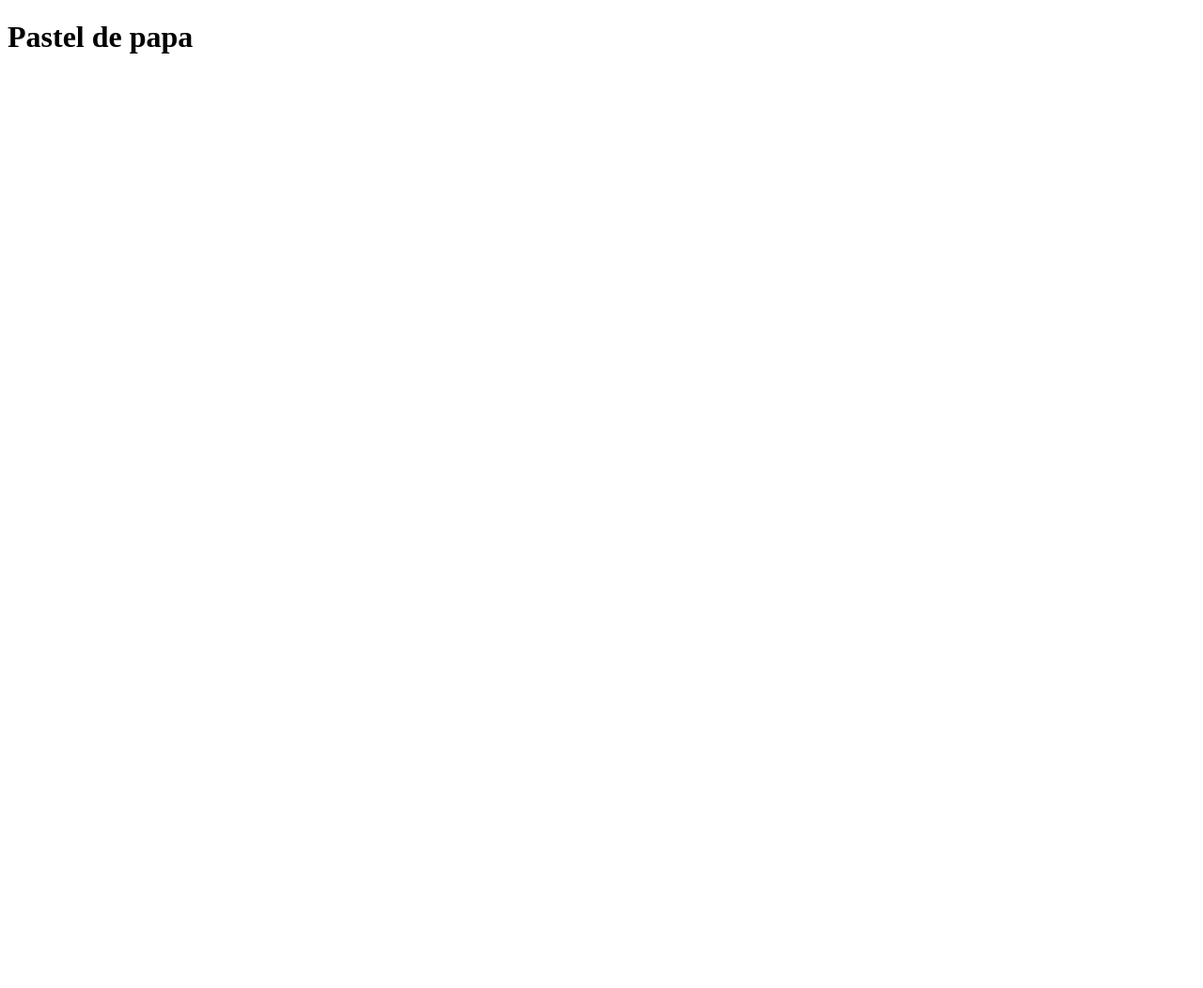
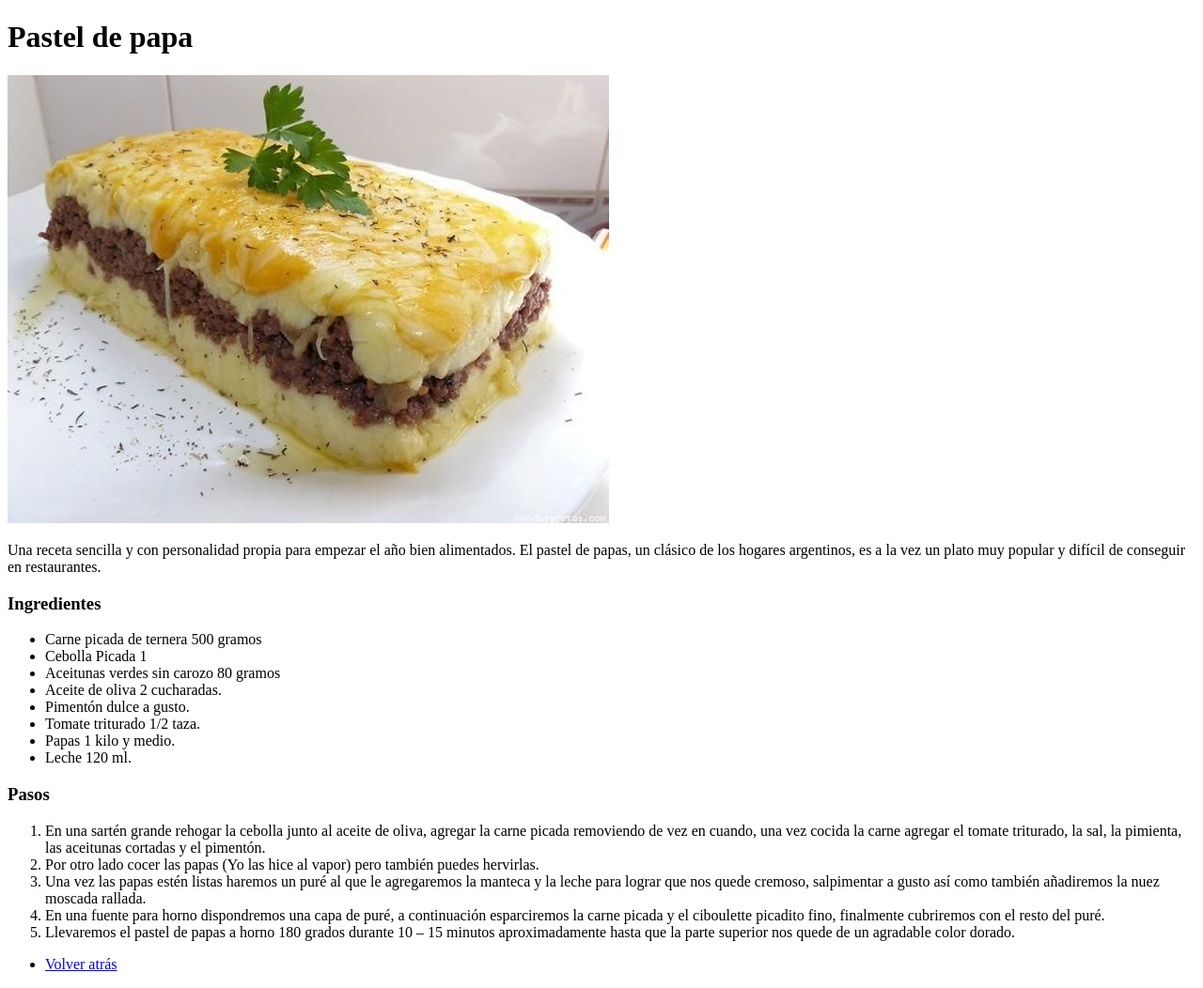
Before and after one commit to LaVieja1/odin-recipes2023, a plain HTML site: page recipes/pastel-de-papas.html in a window 1280 px wide. Shown: the whole page at 94% size. Before the commit the page ends 800 px from the top, so only its background shows below. Drawn offline with Linux system fonts and the light colour scheme.

Commit message:
Termine la receta del pastel de papas y empece los otros 2

```diff
--- a/recipes/pastel-de-papas.html
+++ b/recipes/pastel-de-papas.html
@@ -8,5 +8,35 @@
 </head>
 <body>
     <h1>Pastel de papa</h1>
+    <img src="./images/pastel-de-papas.jpg">
+    <p>Una receta sencilla y con personalidad propia para empezar el año bien alimentados. El pastel de papas, un clásico de los hogares argentinos, es a la vez un plato muy popular y difícil de conseguir en restaurantes.</p>
+    <section>
+        <h3>Ingredientes</h3>
+        <ul>
+            <li>Carne picada de ternera 500 gramos</li>
+            <li>Cebolla Picada 1</li>
+            <li>Aceitunas verdes sin carozo 80 gramos</li>
+            <li>Aceite de oliva 2 cucharadas.</li>
+            <li>Pimentón dulce a gusto.</li>
+            <li>Tomate triturado 1/2 taza.</li>
+            <li>Papas 1 kilo y medio.</li>
+            <li>Leche 120 ml.</li>
+        </ul>
+    </section>
+    <section>
+        <h3>Pasos</h3>
+        <ol>
+            <li>En una sartén grande rehogar la cebolla junto al aceite de oliva, agregar la carne picada removiendo de vez en cuando, una vez cocida la carne agregar el tomate triturado, la sal, la pimienta, las aceitunas cortadas y el pimentón.</li>
+            <li>Por otro lado cocer las papas (Yo las hice al vapor) pero también puedes hervirlas.</li>
+            <li>Una vez las papas estén listas haremos un puré al que le agregaremos la manteca y la leche para lograr que nos quede cremoso, salpimentar a gusto así como también añadiremos la nuez moscada rallada.</li>
+            <li>En una fuente  para horno dispondremos una capa de puré, a continuación esparciremos la carne picada y el ciboulette picadito fino, finalmente  cubriremos con el resto del puré.</li>
+            <li>Llevaremos el pastel de papas a horno 180 grados durante 10 – 15 minutos aproximadamente hasta que la parte superior nos quede de un agradable color dorado.</li>
+        </ol>
+    </section>
+    <footer>
+        <ul>
+            <li><a href="../index.html">Volver atrás</a></li>
+        </ul>
+    </footer>
 </body>
 </html>
```
Also changed, not shown: recipes/alfajores-santafesinos.html (added), recipes/empanadas-jyq.html (added), recipes/images/empanadas-jyq.jpg (added).
